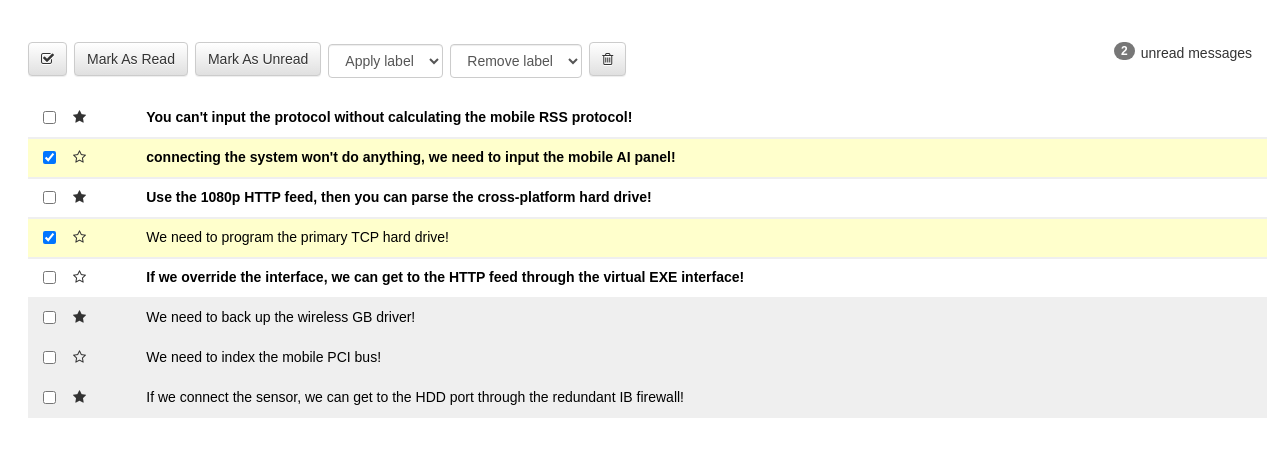
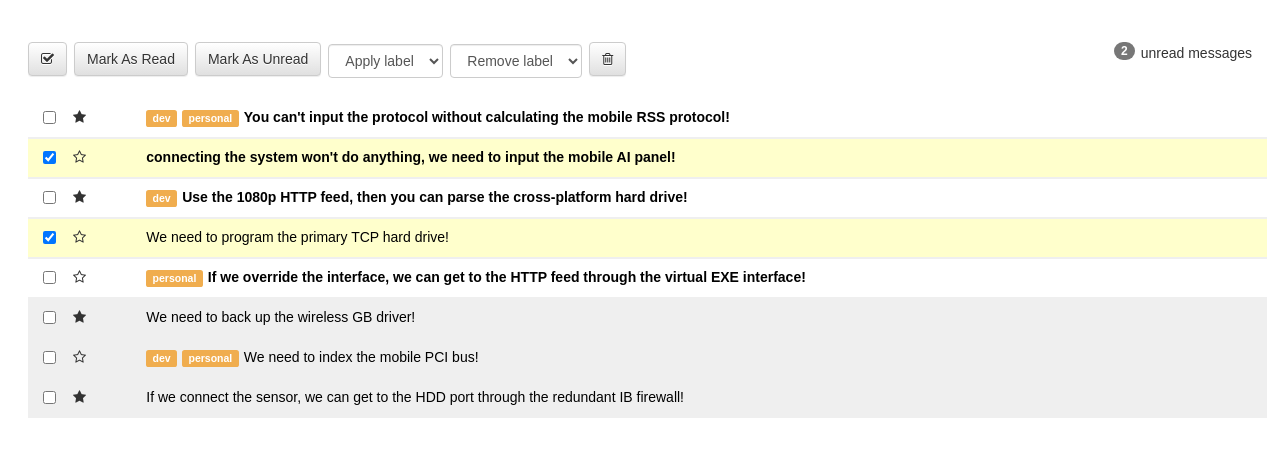
Before and after one commit to kenkotch/react-inbox, a React (Create React App) app: page / in a window 1280 px wide. Shown: the top 456 px of the page. Built offline with nearby package versions, Linux system fonts and the light colour scheme.

Commit message:
add labels to messages

```diff
--- a/src/components/Message.js
+++ b/src/components/Message.js
@@ -9,7 +9,9 @@ const Message = ({
   const starClass = message.starred ? 'fa-star' : 'fa-star-o'
   const readClass = message.read ? 'read' : 'unread'
 
-
+  const labels = message.labels.map((label, i) => (
+    <span key={ i } className="label label-warning">{ label }</span>
+  ))
 
   const starMessage = (e) => {
     e.stopPropagation()
@@ -31,6 +33,7 @@ const Message = ({
       </div>
       <div className="col-xs-11">
         <a href="#">
+          { labels }
           { message.subject }
         </a>
       </div>
```
